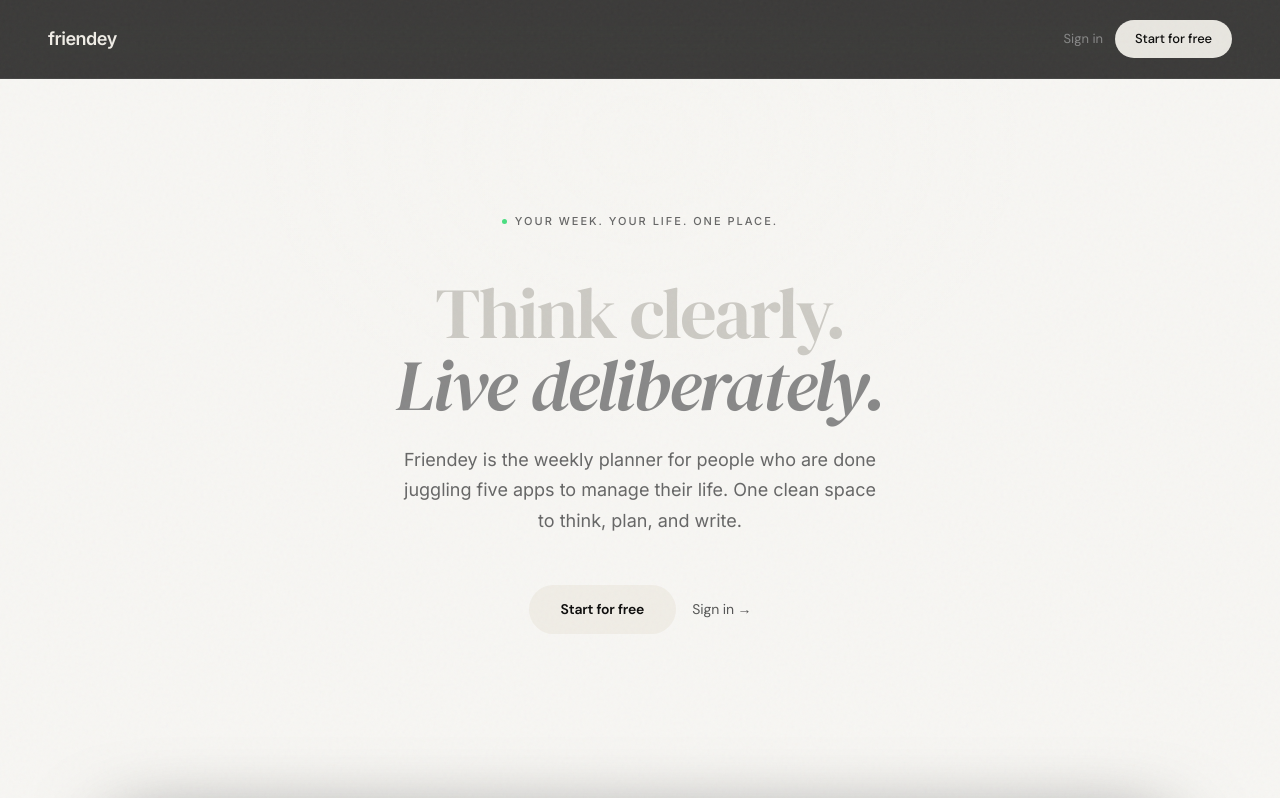
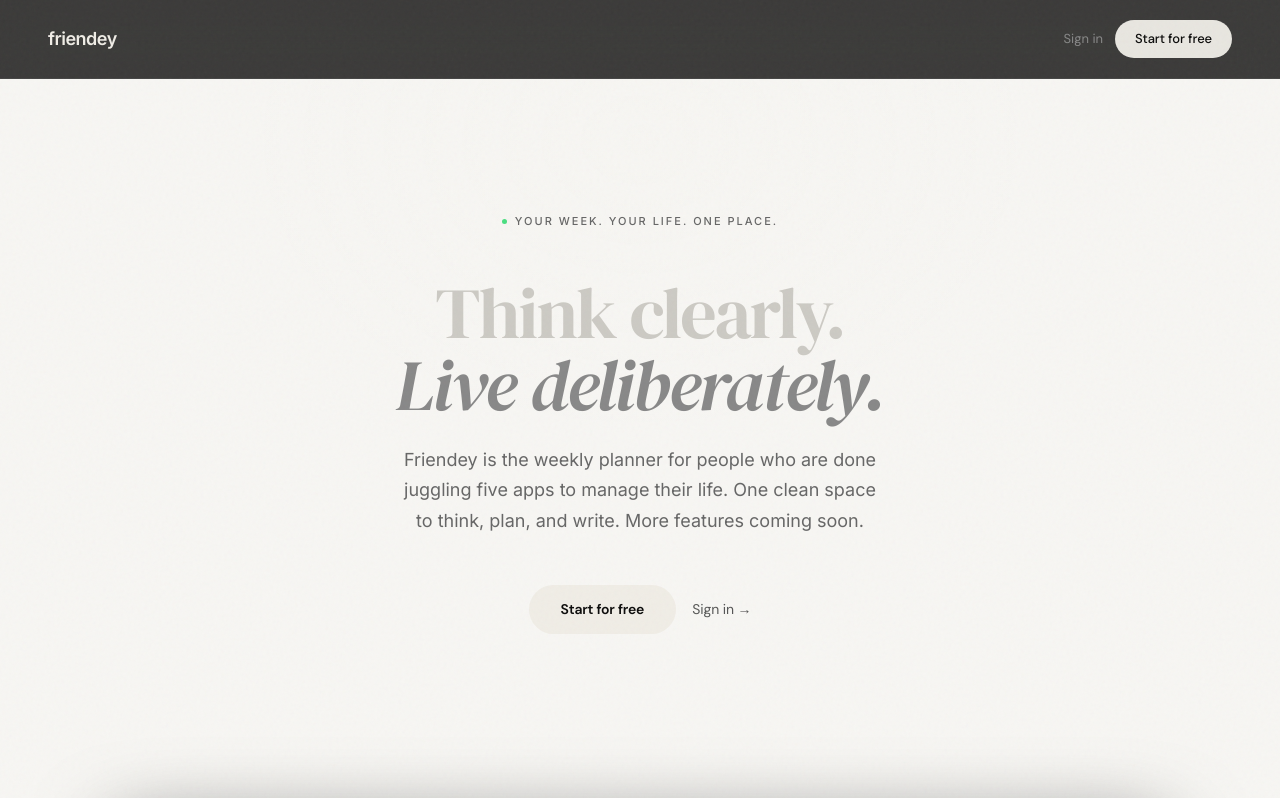
Before and after one commit to arthurrubinshteyn-byte/friendey, a Next.js app: page / in a window 1280 px wide. Shown: the top 798 px of the page. Built offline with nearby package versions, Linux system fonts and the light colour scheme.

Commit message:
Update page.tsx

```diff
--- a/app/page.tsx
+++ b/app/page.tsx
@@ -253,7 +253,7 @@ export default function Landing() {
           <span style={{ color: '#CCCAC4' }}>Think clearly.</span><br /><em>Live deliberately.</em>
         </h1>
         <p className={`hero-sub${visible ? ' visible' : ''}`}>
-          Friendey is the weekly planner for people who are done juggling five apps to manage their life. One clean space to think, plan, and write.
+          Friendey is the weekly planner for people who are done juggling five apps to manage their life. One clean space to think, plan, and write. More features coming soon.
         </p>
         <div className={`hero-actions${visible ? ' visible' : ''}`}>
           <button className="btn-primary" onClick={() => router.push('/login')}>Start for free</button>
```
